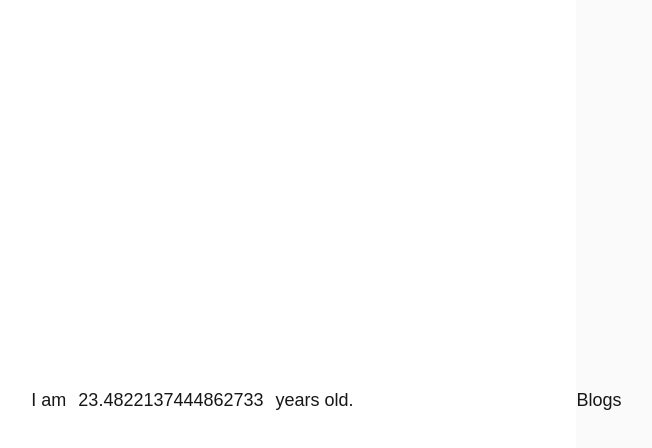
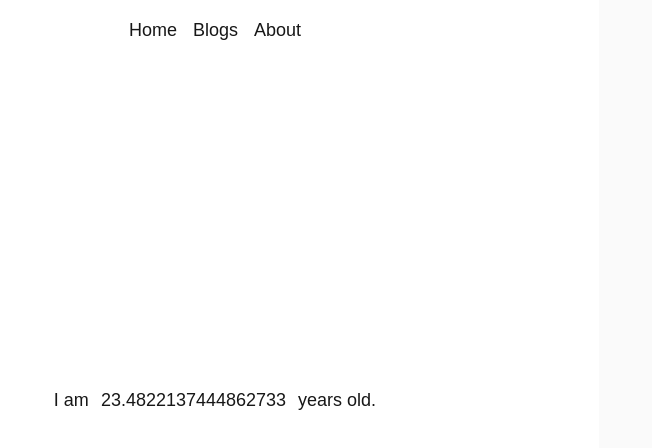
Before and after one commit to Hartslief/Personal_Website, a Next.js app: page / in a window 1280 px wide. Shown: the top 448 px of the page, without its empty margins (425-1077 px from the left). Built offline with nearby package versions, Linux system fonts and the light colour scheme.

Commit message:
Added Navbar to layout

```diff
--- a/app/about/page.tsx
+++ b/app/about/page.tsx
@@ -9,11 +9,10 @@ export const metadata: Metadata = {
 
 export default function About() {
     return (
-    <div className="flex min-h-screen items-center justify-center bg-zinc-50 font-sans dark:bg-black">
-      <main className="flex min-h-screen w-full max-w-3xl flex-col items-center justify-between py-32 px-16 bg-white dark:bg-black sm:items-start">
-        <title className="max-w-xs text-3xl font-semibold leading-10 tracking-tight text-black dark:text-zinc-50">
-          About
-        </title>
+        <div className="flex min-h-screen items-center justify-center">
+            <main className="flex min-h-screen w-full max-w-3xl flex-col items-center justify-between py-32 px-16 sm:items-start">
+                <title>About</title>
+                <p>Hello</p>
             </main>
         </div>
     );
--- a/app/blog/page.tsx
+++ b/app/blog/page.tsx
@@ -1,6 +1,4 @@
 import type { Metadata } from "next";
-// import { getFunctions, httpsCallable } from "firebase-admin/functions";
-// import { initializeApp, getApps, cert } from "firebase-admin/app";
 import type { Post } from "@/types/blog";
 import Link from "next/link";
 import Image from "next/image";
--- a/app/layout.tsx
+++ b/app/layout.tsx
@@ -1,5 +1,6 @@
 import type { Metadata } from "next";
 import "./globals.css";
+import Link from "next/link";
 
 export const metadata: Metadata = {
     title: {
@@ -18,7 +19,31 @@ export default function RootLayout({
 }>) {
     return (
         <html lang="en">
-            <body className={`$antialiased`}>{children}</body>
+            <body className={`$antialiased`}>
+                <header className="absolute top-0 left-0 w-full p-4 flex justify-center">
+                    <nav className="flex gap-4">
+                        <Link
+                            href="/"
+                            className="text-lg font-mono hover:underline"
+                        >
+                            Home
+                        </Link>
+                        <Link
+                            href="/blog"
+                            className="text-lg font-mono hover:underline"
+                        >
+                            Blogs
+                        </Link>
+                        <Link
+                            href="/about"
+                            className="text-lg font-mono hover:underline"
+                        >
+                            About
+                        </Link>
+                    </nav>
+                </header>
+                {children}
+            </body>
         </html>
     );
 }
--- a/app/page.tsx
+++ b/app/page.tsx
@@ -12,6 +12,7 @@ export const metadata: Metadata = {
 export default function Home() {
     return (
         <div className="flex min-h-screen items-center justify-center bg-zinc-50 font-sans dark:bg-black">
+            <title>Home</title>
             <main className="flex min-h-screen w-full max-w-3xl flex-row justify-center items-center gap-3 bg-white dark:bg-black">
                 <div className="sm:text-xs lg:text-lg font-mono">I am </div>
                 <div className="sm:text-xs lg:text-lg font-mono mouse select-none">
@@ -21,9 +22,6 @@ export default function Home() {
                     years old.
                 </div>
             </main>
-            <Link href="/blog" className="text-lg font-mono hover:underline">
-                Blogs
-            </Link>
         </div>
     );
 }
```
Also changed, not shown: scripts/publish.ts (+10 -10 lines). Lines whose indentation alone changed are shown as unchanged.
